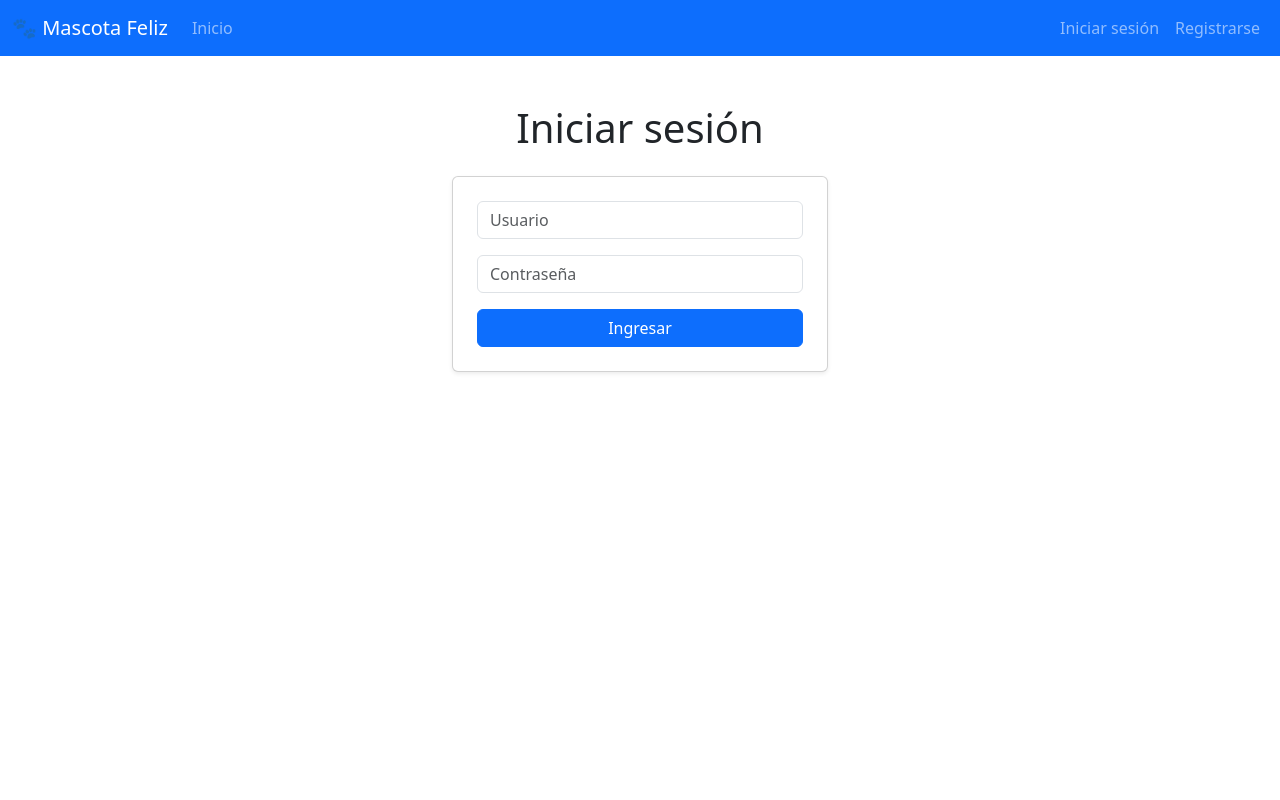
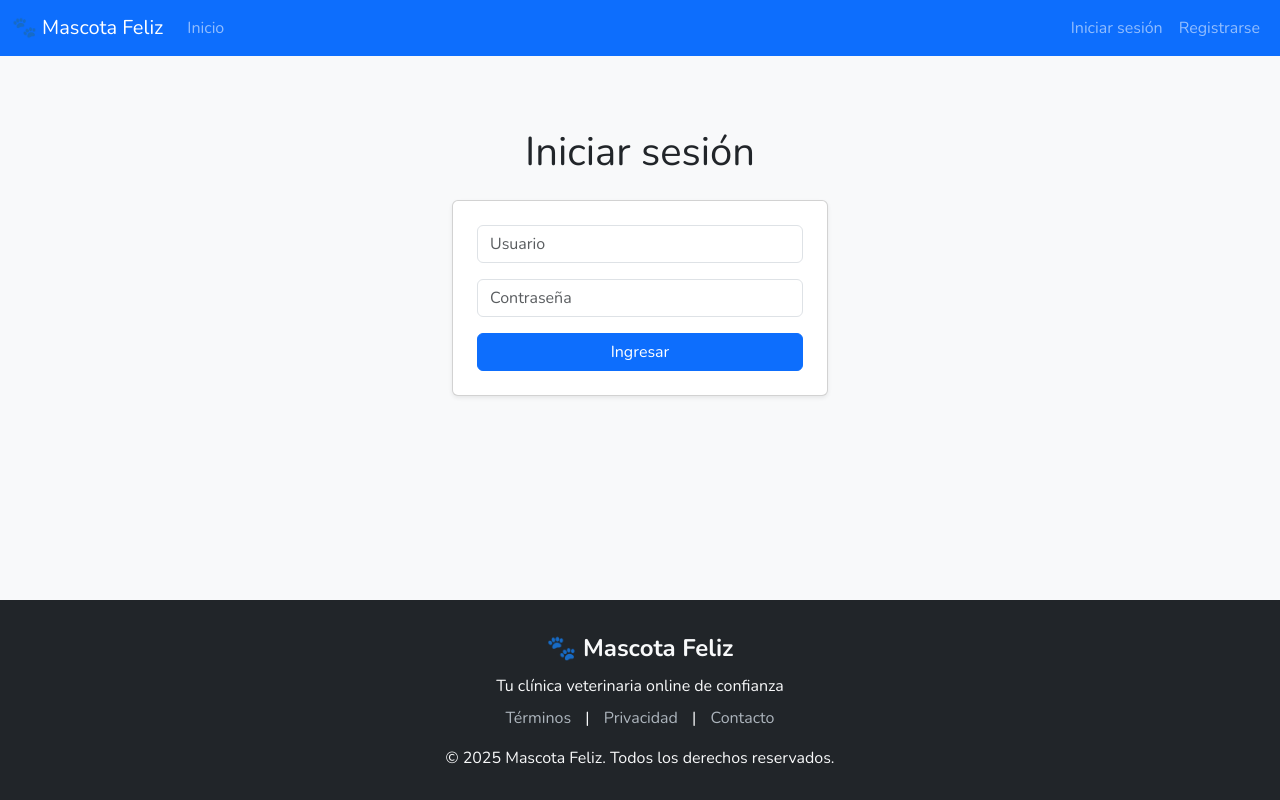
Before and after one commit to relaxcode425/mascota-feliz, a Django app: page /login/ in a window 1280 px wide. Run offline with Django 4.2, Linux system fonts and the light colour scheme; some libraries are stand-ins or nearby versions.

Commit message:
aaaaaaaa

```diff
--- a/app/templates/base/base.html
+++ b/app/templates/base/base.html
@@ -5,11 +5,55 @@
     <meta charset="UTF-8">
     <title>{% block title %}Veterinaria{% endblock %}</title>
     <meta name="viewport" content="width=device-width, initial-scale=1">
+
+    <!-- Google Fonts -->
+    <link href="https://fonts.googleapis.com/css2?family=Nunito:wght@400;700&display=swap" rel="stylesheet">
+
     <!-- Bootstrap CSS -->
     <link rel="stylesheet" href="{% static 'css/bootstrap.min.css' %}">
+
+    <style>
+        html, body {
+            height: 100%;
+            min-height: 100%;
+        }
+        body {
+            display: flex;
+            flex-direction: column;
+            min-height: 100vh;
+            font-family: 'Nunito', sans-serif;
+            background-color: #f8f9fa;
+            color: #212529;
+        }
+        .container {
+            max-width: 96%;
+            flex: 1 0 auto;
+        }
+        footer {
+            background-color: #212529;
+            color: #f8f9fa;
+            padding: 30px 0;
+            margin-top: 50px;
+            flex-shrink: 0;
+        }
+        footer .footer-logo {
+            font-size: 1.5rem;
+            font-weight: bold;
+        }
+        footer .footer-links a {
+            color: #adb5bd;
+            text-decoration: none;
+            margin: 0 10px;
+        }
+        footer .footer-links a:hover {
+            text-decoration: underline;
+            color: #f8f9fa;
+        }
+    </style>
 </head>
 <body>
-    <!-- Navbar -->
+
+    <!-- NAVBAR -->
     <nav class="navbar navbar-expand-lg navbar-dark bg-primary mb-4">
         <div class="container-fluid">
             <a class="navbar-brand" href="{% url 'index' %}">🐾 Mascota Feliz</a>
@@ -17,26 +61,21 @@
                 <span class="navbar-toggler-icon"></span>
             </button>
             <div class="collapse navbar-collapse" id="navbarNav">
+
                 <ul class="navbar-nav me-auto">
-
                     <li class="nav-item"><a class="nav-link" href="{% url 'panel' %}">Inicio</a></li>
-
                     {% if user.is_authenticated %}
                         {% if user.tipo_usuario == 'cliente' %}
                             <li class="nav-item"><a class="nav-link" href="{% url 'ver_reservas' %}">Mis Reservas</a></li>
                             <li class="nav-item"><a class="nav-link" href="{% url 'ver_mis_mascotas' %}">Ver fichas</a></li>
-
                         {% elif user.tipo_usuario == 'recepcion' %}
                             <li class="nav-item"><a class="nav-link" href="{% url 'panel' %}">Reservas Presenciales</a></li>
                             <li class="nav-item"><a class="nav-link" href="{% url 'registrar_dueno' %}">Registrar Dueño</a></li>
-                            <li class="nav-item"><a class="nav-link" href="{% url 'registrar_mascota' %}">Registrar mascota</a></li>
-
+                            <li class="nav-item"><a class="nav-link" href="{% url 'registrar_mascota' %}">Registrar Mascota</a></li>
                         {% elif user.tipo_usuario == 'veterinario' %}
                             <li class="nav-item"><a class="nav-link" href="{% url 'panel' %}">Fichas Médicas</a></li>
-
                         {% elif user.tipo_usuario == 'operador' %}
                             <li class="nav-item"><a class="nav-link" href="{% url 'panel' %}">Gestionar Domicilios</a></li>
-
                         {% elif user.tipo_usuario == 'estilista' %}
                             <li class="nav-item"><a class="nav-link" href="{% url 'panel' %}">Citas Estéticas</a></li>
                         {% endif %}
@@ -55,13 +94,27 @@
         </div>
     </nav>
 
-
+    <!-- CONTENIDO PRINCIPAL -->
     <div class="container">
         {% block content %}
         {% endblock %}
     </div>
 
-    <!-- Bootstrap JS Bundle -->
+    <!-- FOOTER DECORATIVO -->
+    <footer class="text-center">
+        <div class="container">
+            <div class="footer-logo mb-2">🐾 Mascota Feliz</div>
+            <p class="mb-2">Tu clínica veterinaria online de confianza</p>
+            <div class="footer-links">
+                <a href="#">Términos</a> |
+                <a href="#">Privacidad</a> |
+                <a href="#">Contacto</a>
+            </div>
+            <p class="mt-3 mb-0">&copy; 2025 Mascota Feliz. Todos los derechos reservados.</p>
+        </div>
+    </footer>
+
+    <!-- Bootstrap JS -->
     <script src="{% static 'js/bootstrap.bundle.min.js' %}"></script>
     <script src="{% static 'js/main.js' %}"></script>
 </body>
--- a/app/urls.py
+++ b/app/urls.py
@@ -5,6 +5,7 @@ from django.views.generic import TemplateView
 urlpatterns = [
 
     path("", views.index, name="index"),
+    path("promocional/", views.promocional, name="promocional"),
     path("login/", views.login_view, name="login"),
     path('logout/', views.logout_view, name='logout'),
     # Flexibles
--- a/app/views.py
+++ b/app/views.py
@@ -10,10 +10,13 @@ from core.forms import *
 
 """ ------------------------------------------------------------------ """
 
-# Create your views here.
 def index(request):
-    context = {}
-    return render(request, "pages/index.html", context)
+    if request.user.is_authenticated:
+        return redirect('panel')
+    return redirect('promocional')
+
+def promocional(request):
+    return render(request, "pages/promocional.html")
 
 def login_view(request):
     if request.method == 'POST':
```
Also changed, not shown: app/templates/pages/promocional.html (added, +75 -0 lines), db.sqlite3.
